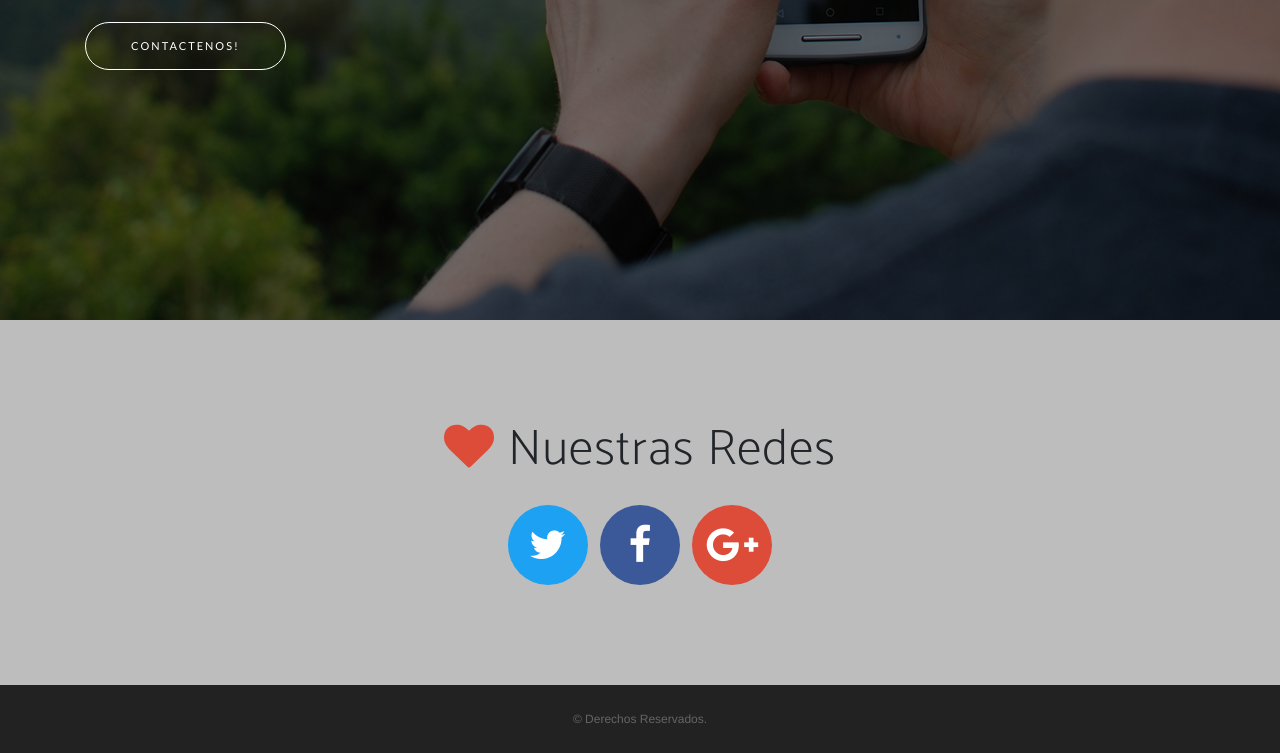
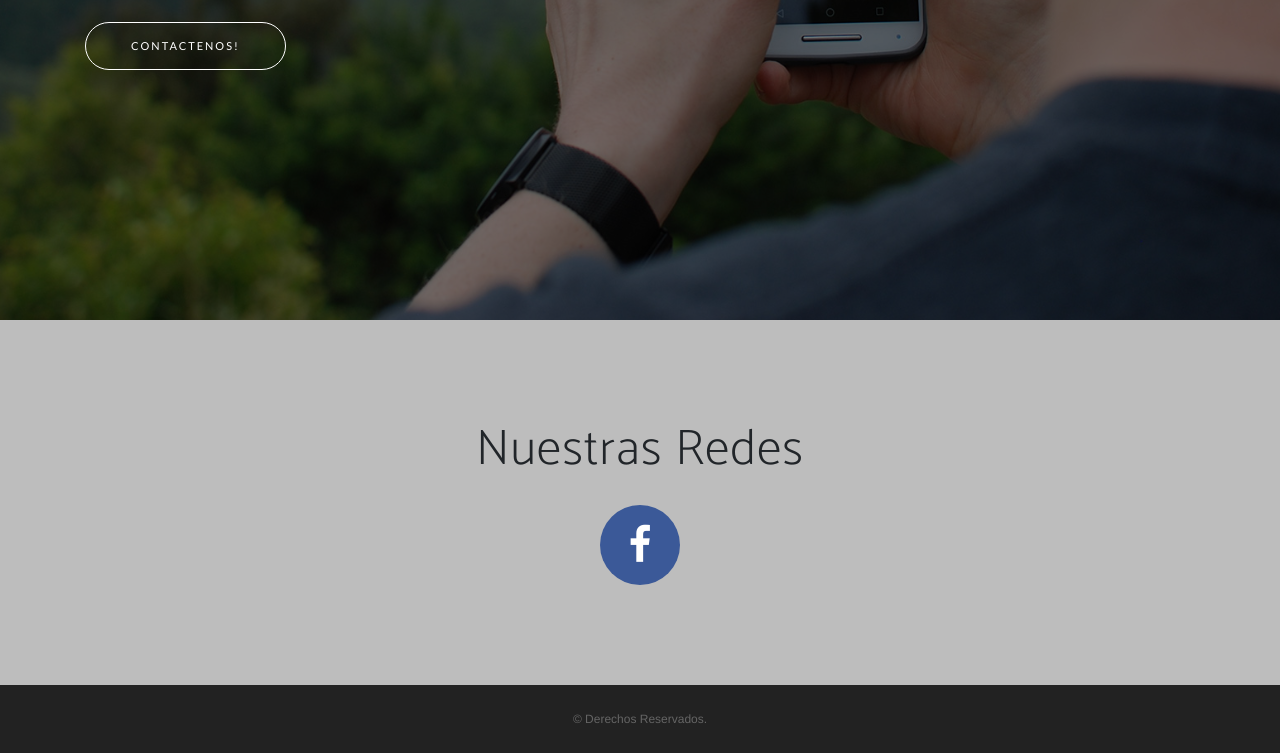
Before and after one commit to giampieer/angelhack_slide, a plain HTML site: page index.html in a window 1280 px wide. Shown: the part 3193-3946 px from the top of the page. Drawn offline with Linux system fonts and the light colour scheme; a web font is replaced by a local one.

Commit message:
solution delete links red social

```diff
--- a/index.html
+++ b/index.html
@@ -167,22 +167,12 @@
 
     <section class="contact bg-primary" id="contact">
       <div class="container">
-        <h2><i class="fa fa-heart"></i>
+        <h2>
           Nuestras Redes</h2>
         <ul class="list-inline list-social">
-          <li class="list-inline-item social-twitter">
-            <a href="#">
-              <i class="fa fa-twitter"></i>
-            </a>
-          </li>
           <li class="list-inline-item social-facebook">
             <a target="_blank" href="https://www.facebook.com/ReaderAnswer">
               <i class="fa fa-facebook"></i>
-            </a>
-          </li>
-          <li class="list-inline-item social-google-plus">
-            <a href="#">
-              <i class="fa fa-google-plus"></i>
             </a>
           </li>
         </ul>
```
